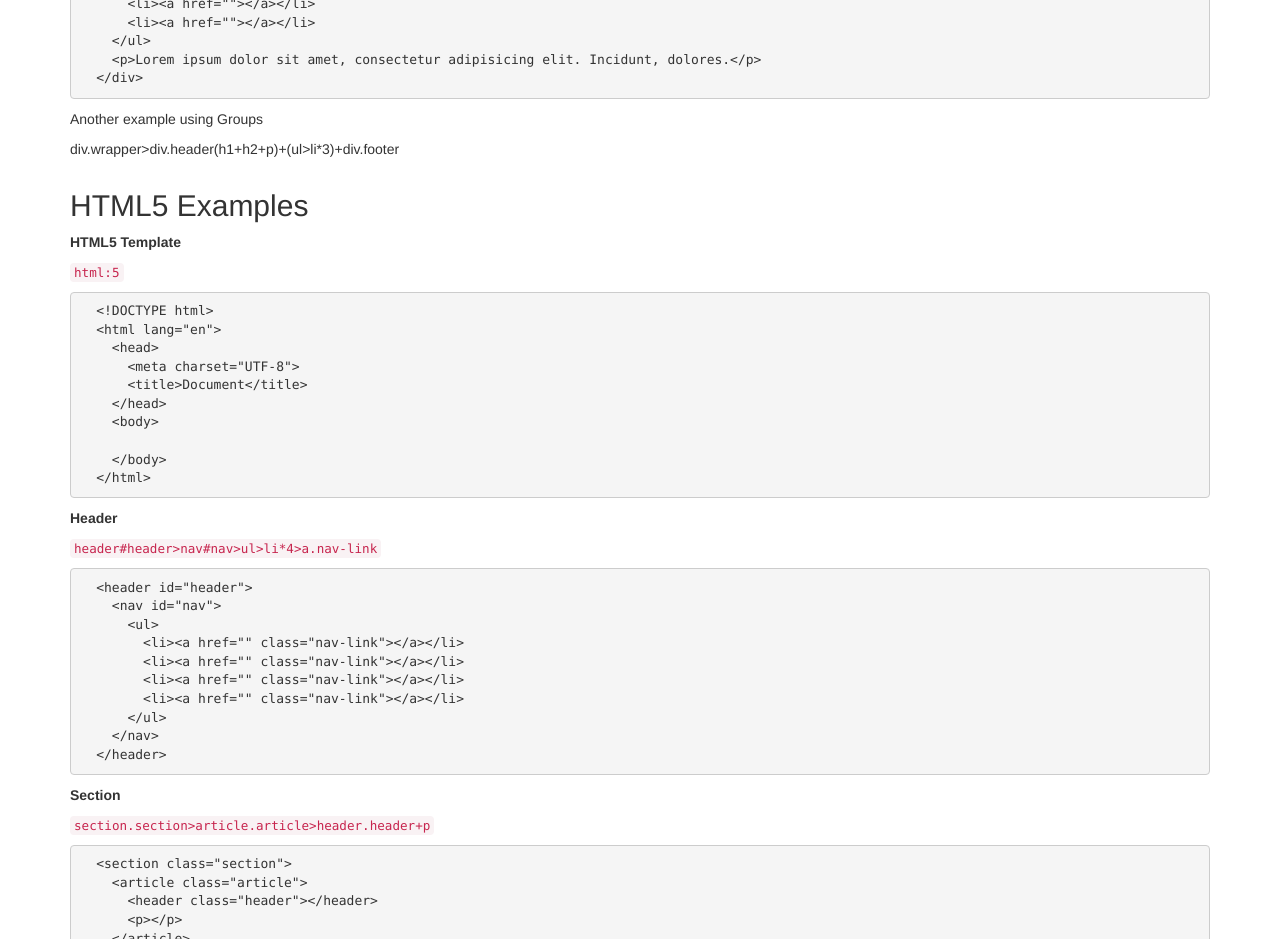
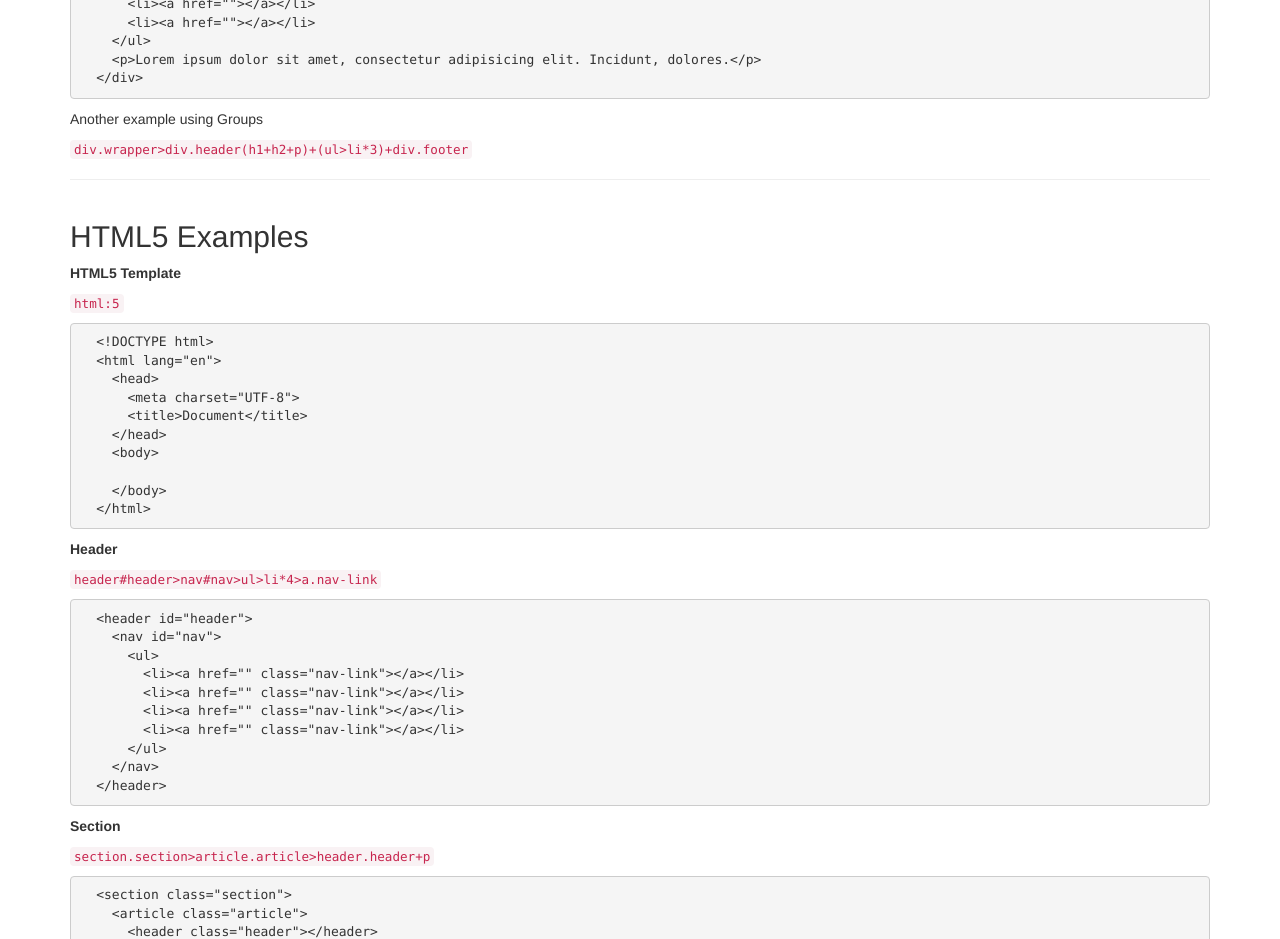
Before and after one commit to dduril/emmet-samples, a plain HTML site: page index.html in a window 1280 px wide. Shown: the part 860-1799 px from the top of the page. Drawn offline with nearby package versions, Linux system fonts and the light colour scheme.

Commit message:
Minor update

```diff
--- a/index.html
+++ b/index.html
@@ -79,7 +79,8 @@
         </div>
 
         <p>Another example using Groups</p>
-        <p>div.wrapper>div.header(h1+h2+p)+(ul>li*3)+div.footer</p>
+        <p><code>div.wrapper>div.header(h1+h2+p)+(ul>li*3)+div.footer</code></p>
+        <hr />
 
         <div class="row">
             <div class="col-md-12">
```
